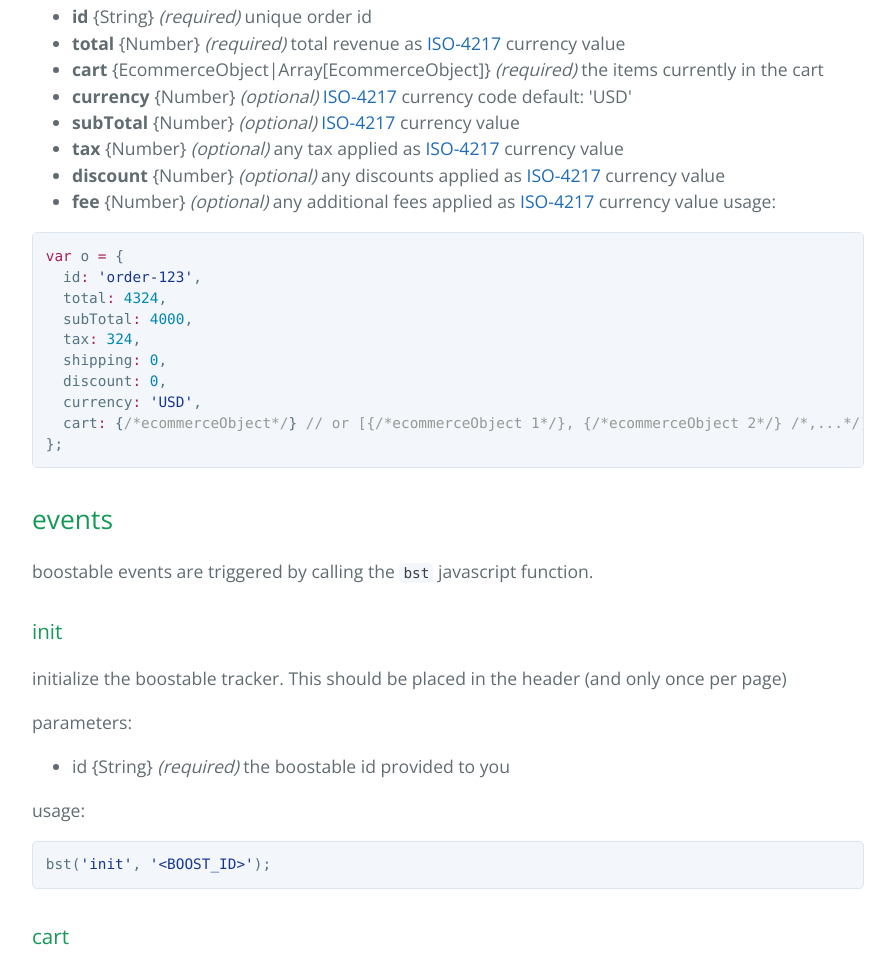
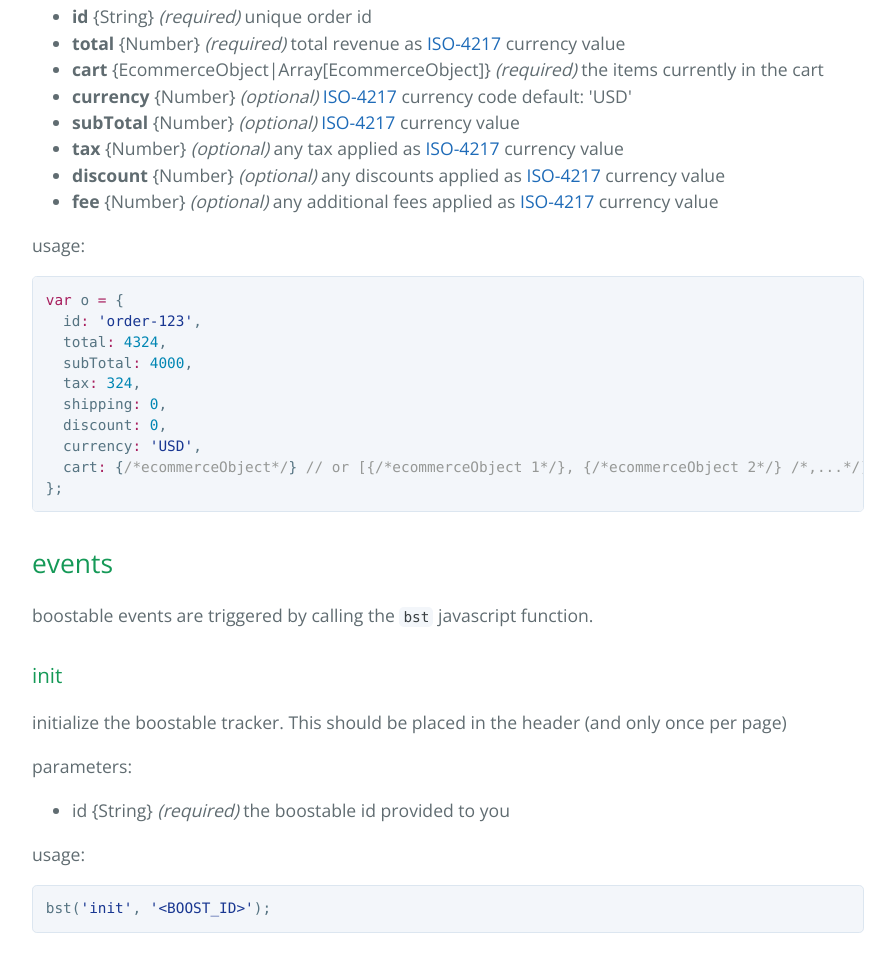
Before and after one commit to boostable/pixel-docs, a plain HTML site: page index.html in a window 1280 px wide. Shown: the part 1850-2812 px from the top of the page, without its empty margins (192-1087 px from the left). Drawn offline with nearby package versions, Linux system fonts and the light colour scheme.

```diff
--- a/index.html
+++ b/index.html
@@ -109,9 +109,10 @@ but objects with these attributes should be used.</p>
 <li>
 <strong>discount</strong> {Number} <em>(optional)</em> any discounts applied as <a href="http://www.iso.org/iso/home/standards/currency_codes.htm">ISO-4217</a> currency value</li>
 <li>
-<strong>fee</strong> {Number} <em>(optional)</em> any additional fees applied as <a href="http://www.iso.org/iso/home/standards/currency_codes.htm">ISO-4217</a> currency value
-usage:</li>
+<strong>fee</strong> {Number} <em>(optional)</em> any additional fees applied as <a href="http://www.iso.org/iso/home/standards/currency_codes.htm">ISO-4217</a> currency value</li>
 </ul>
+
+<p>usage:</p>
 
 <div class="highlight highlight-source-js"><pre><span class="pl-k">var</span> o <span class="pl-k">=</span> {
   id<span class="pl-k">:</span> <span class="pl-s"><span class="pl-pds">'</span>order-123<span class="pl-pds">'</span></span>,
```
Also changed, not shown: params.json (+1 -1 lines).
